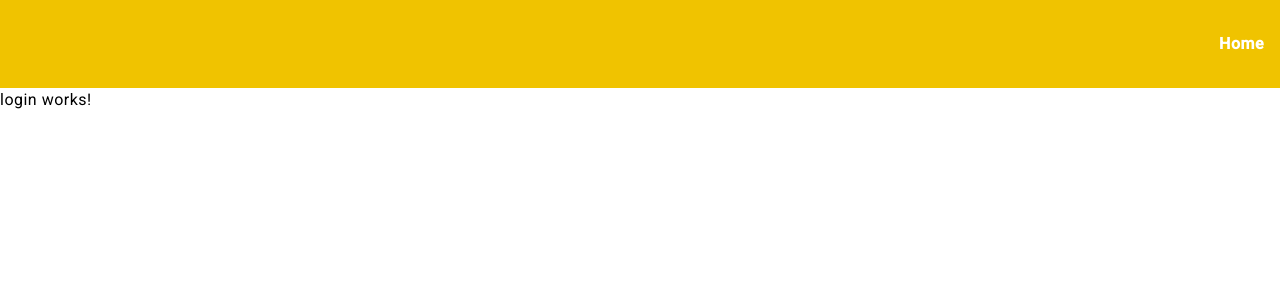
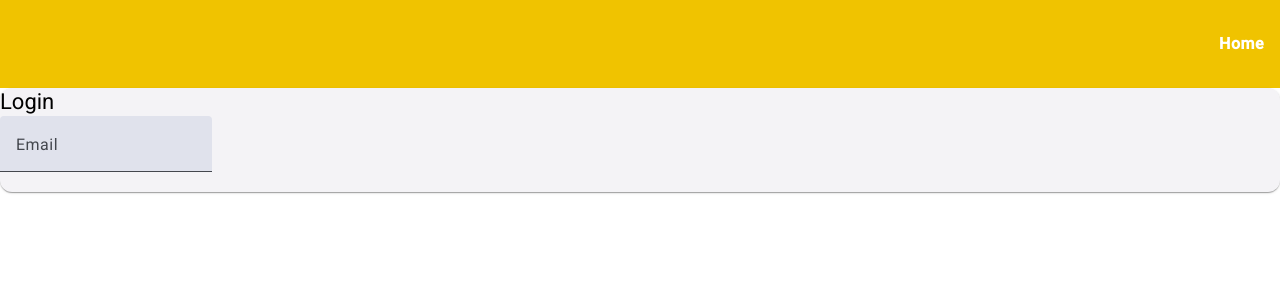
Before and after one commit to ksimali/frenchgram, an Angular app: page /login in a window 1280 px wide. Shown: the top 300 px of the page. Built offline with nearby package versions, Linux system fonts and the light colour scheme.

Commit message:
Update login.component template

```diff
--- a/src/app/login/login.component.html
+++ b/src/app/login/login.component.html
@@ -1 +1,12 @@
-<p>login works!</p>
+<div class="login-container">
+    <mat-card>
+        <mat-card-title>Login</mat-card-title>
+        <form [formGroup]="loginForm" (ngSubmit)="onLogin()">
+            <mat-form-field>
+                <mat-label>Email</mat-label>
+                <input matInput type="email" />
+            </mat-form-field>
+        </form>
+
+    </mat-card>
+</div>
```
